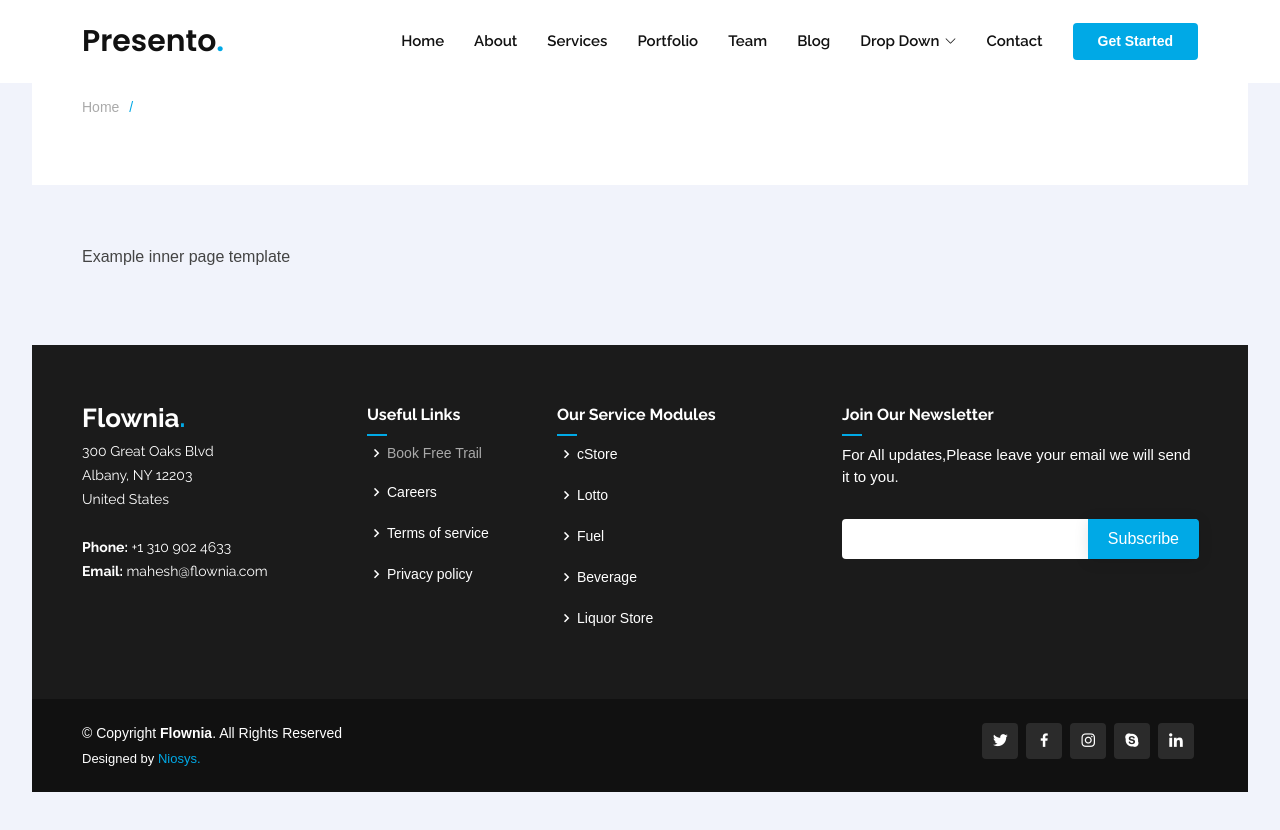
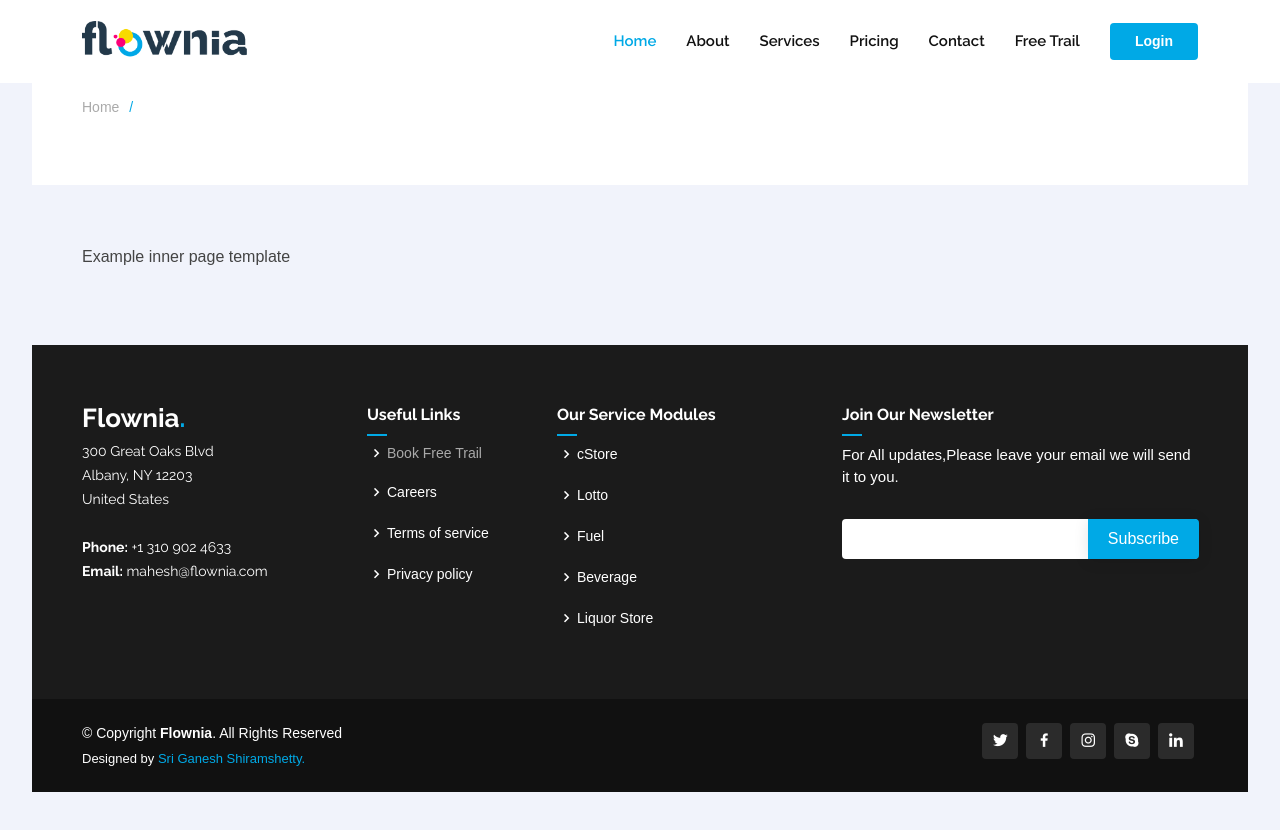
Before and after one commit to GaneshVarma1/Flownia, a plain HTML site: page extra-page.html in a window 1280 px wide. Drawn offline with Linux system fonts and the light colour scheme.

Commit message:
footer update

```diff
--- a/extra-page.html
+++ b/extra-page.html
@@ -31,22 +31,17 @@
 
 <body>
 
-  <!-- ======= Header ======= -->
-  <header id="header" class="fixed-top d-flex align-items-center">
+   <!-- ======= Header ======= -->
+   <header id="header" class="fixed-top d-flex align-items-center">
     <div class="container d-flex align-items-center">
-      <h1 class="logo me-auto"><a href="index.html">Presento<span>.</span></a></h1>
-      <!-- Uncomment below if you prefer to use an image logo -->
-      <!-- <a href="index.html" class="logo me-auto"><img src="assets/img/logo.png" alt=""></a>-->
+      <a href="index.html" class="logo me-auto"><img src="assets/img/logo.png" alt=""></a>
 
       <nav id="navbar" class="navbar order-last order-lg-0">
         <ul>
-          <li><a class="nav-link scrollto " href="#hero">Home</a></li>
+          <li><a class="nav-link scrollto active" href="#hero">Home</a></li>
           <li><a class="nav-link scrollto" href="#about">About</a></li>
           <li><a class="nav-link scrollto" href="#services">Services</a></li>
-          <li><a class="nav-link scrollto " href="#portfolio">Portfolio</a></li>
-          <li><a class="nav-link scrollto" href="#team">Team</a></li>
-          <li><a href="blog.html">Blog</a></li>
-          <li class="dropdown"><a href="#"><span>Drop Down</span> <i class="bi bi-chevron-down"></i></a>
+          <!-- <li class="dropdown"><a href="#"><span>Modules</span> <i class="bi bi-chevron-down"></i></a>
             <ul>
               <li><a href="#">Drop Down 1</a></li>
               <li class="dropdown"><a href="#"><span>Deep Drop Down</span> <i class="bi bi-chevron-right"></i></a>
@@ -62,13 +57,15 @@
               <li><a href="#">Drop Down 3</a></li>
               <li><a href="#">Drop Down 4</a></li>
             </ul>
-          </li>
+          </li> -->
+          <li><a class="nav-link scrollto" href="#pricing">Pricing</a></li>
           <li><a class="nav-link scrollto" href="#contact">Contact</a></li>
+          <li><a class="nav-link scrollto" href="freetrail.html">Free Trail</a></li>
         </ul>
         <i class="bi bi-list mobile-nav-toggle"></i>
       </nav><!-- .navbar -->
 
-      <a href="#about" class="get-started-btn scrollto">Get Started</a>
+      <a href="https://www.flownia.com/app/login/" target="_blank" class="get-started-btn scrollto">Login</a>
     </div>
   </header><!-- End Header -->
 
@@ -159,7 +156,7 @@
           &copy; Copyright <strong><span>Flownia</span></strong>. All Rights Reserved
         </div>
         <div class="credits">
-          Designed by <a href="www.niosys.net">Niosys.</a>
+          Designed by <a href="https://bit.ly/shiramsg" target="_blank">Sri Ganesh Shiramshetty.</a>
         </div>
       </div>
       <div class="social-links text-center text-md-end pt-3 pt-md-0">
```
Also changed, not shown: blog-single.html (+1 -1 lines), freetrail.html (+1 -1 lines), index.html (+5 -5 lines).
